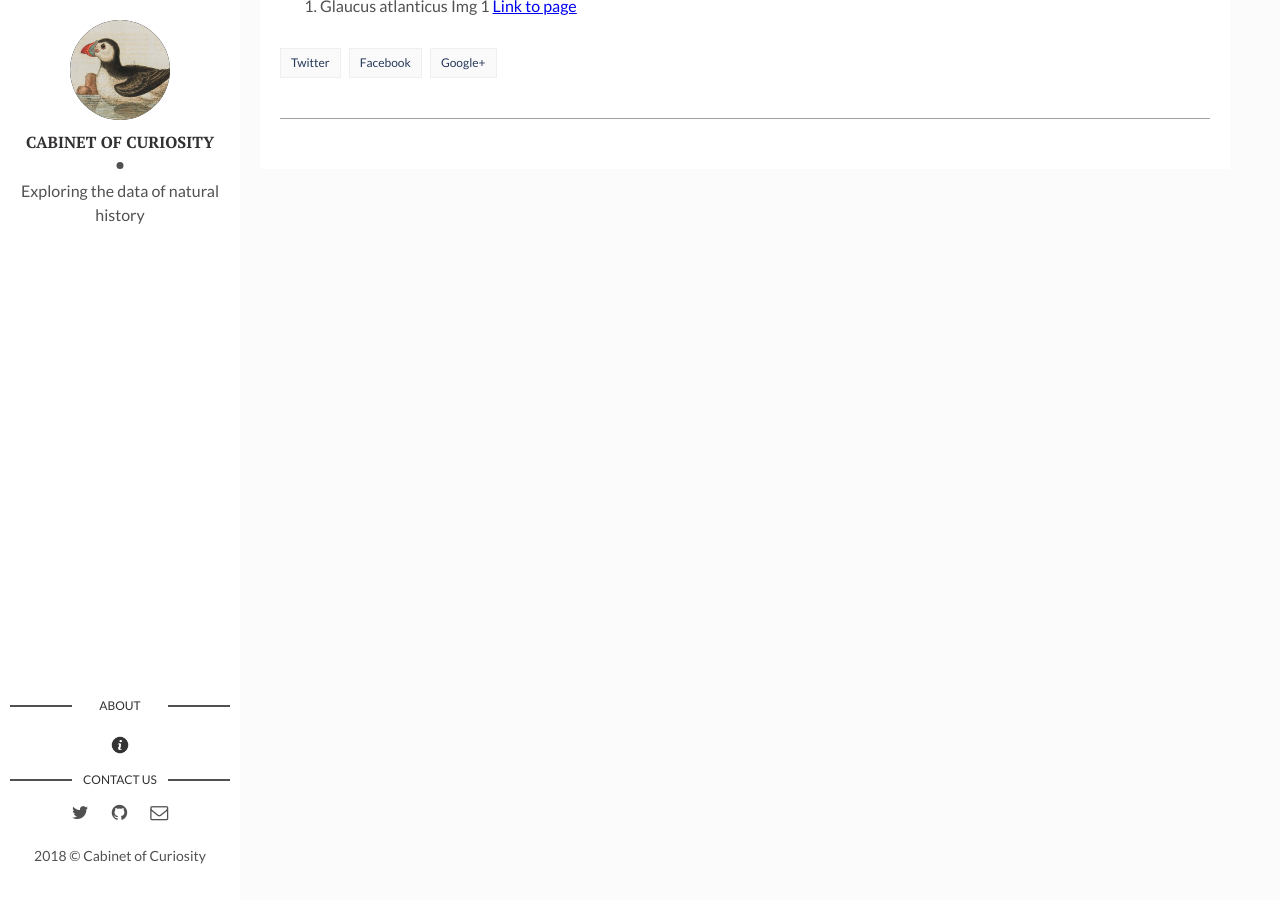
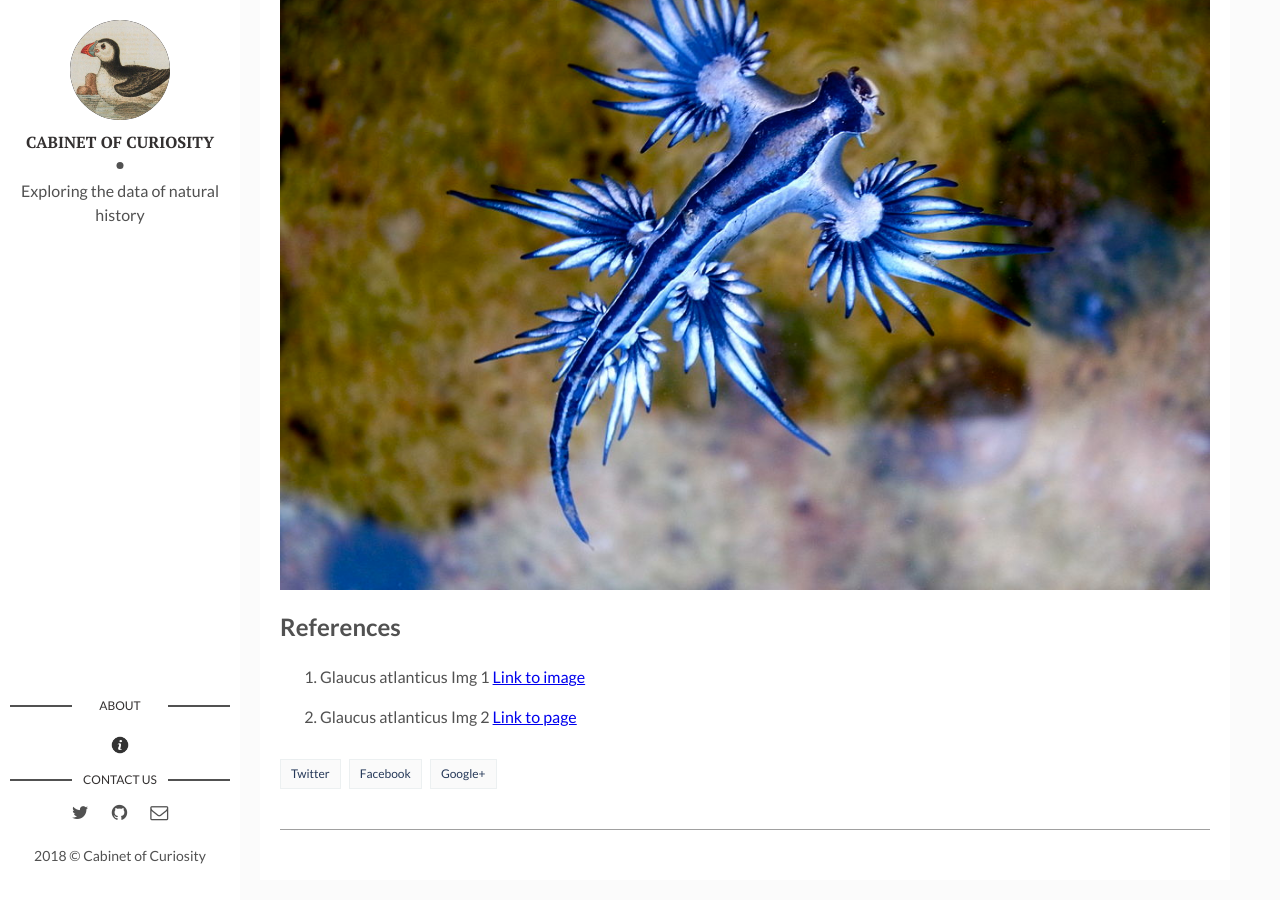
Before and after one commit to winifredc123/cabinetofcuriosityplaysite, a Jekyll site: the page built from _posts/2018-09-21-samantha-profile.md, in a window 1280 px wide and 900 px high, scrolled down 1091 px. Built offline with Jekyll 4.4.1, drawn with Linux system fonts in a browser that asks for light colours; comment, search, counter and statistics services are not loaded.

Commit message:
fixed images

```diff
--- a/_posts/2018-09-21-samantha-profile.md
+++ b/_posts/2018-09-21-samantha-profile.md
@@ -4,7 +4,7 @@ title: "Samantha Tang's profile"
 date: 2018-09-21
 author: Samantha Tang
 description: Testing
-img: Blue_dragon-glaucus_atlanticus.jpg
+img: slug.png
 ---
 
 ## Biography
@@ -20,10 +20,11 @@ Samantha is proficient with Python and is familiar with Scheme, SQL, and Java. S
 
 I chose the [Glaucus atlanticus](https://en.wikipedia.org/wiki/Glaucus_atlanticus) because the slug actually looks like a blue dragon (like its name)!
 
-<center><p><img src="../assets/img/Blue_dragon-glaucus_atlanticus.jpg" width="600" height="500" alt=""></p></center>
+<center><p><img src="../assets/img/Blue_dragon-glaucus_atlanticus.jpg" alt=""></p></center>
 
 
 ## References
 
-<!-- 1. Glaucus atlanticus Img 1 [Link to page](blue-dragon-or-floating-sea-slug-glaucus-atlanticus-glaucidae-artwork-by-brigette-james_a-l-13589455-8880731) -->
-1. Glaucus atlanticus Img 1 [Link to page](https://en.wikipedia.org/wiki/Glaucus_atlanticus#/media/File:Blue_dragon-glaucus_atlanticus_(8599051974).jpg)
+1. Glaucus atlanticus Img 1 [Link to image](https://en.wikipedia.org/wiki/Glaucus_atlanticus#/media/File:Blue_dragon-glaucus_atlanticus_(8599051974).jpg)
+
+2. Glaucus atlanticus Img 2 [Link to page](http://boredomtherapy.com/blue-dragon-sea-slug/)
```
Also changed, not shown: assets/img/Blue_dragon-glaucus_atlanticus.jpg (added), assets/img/slug.png (added).
